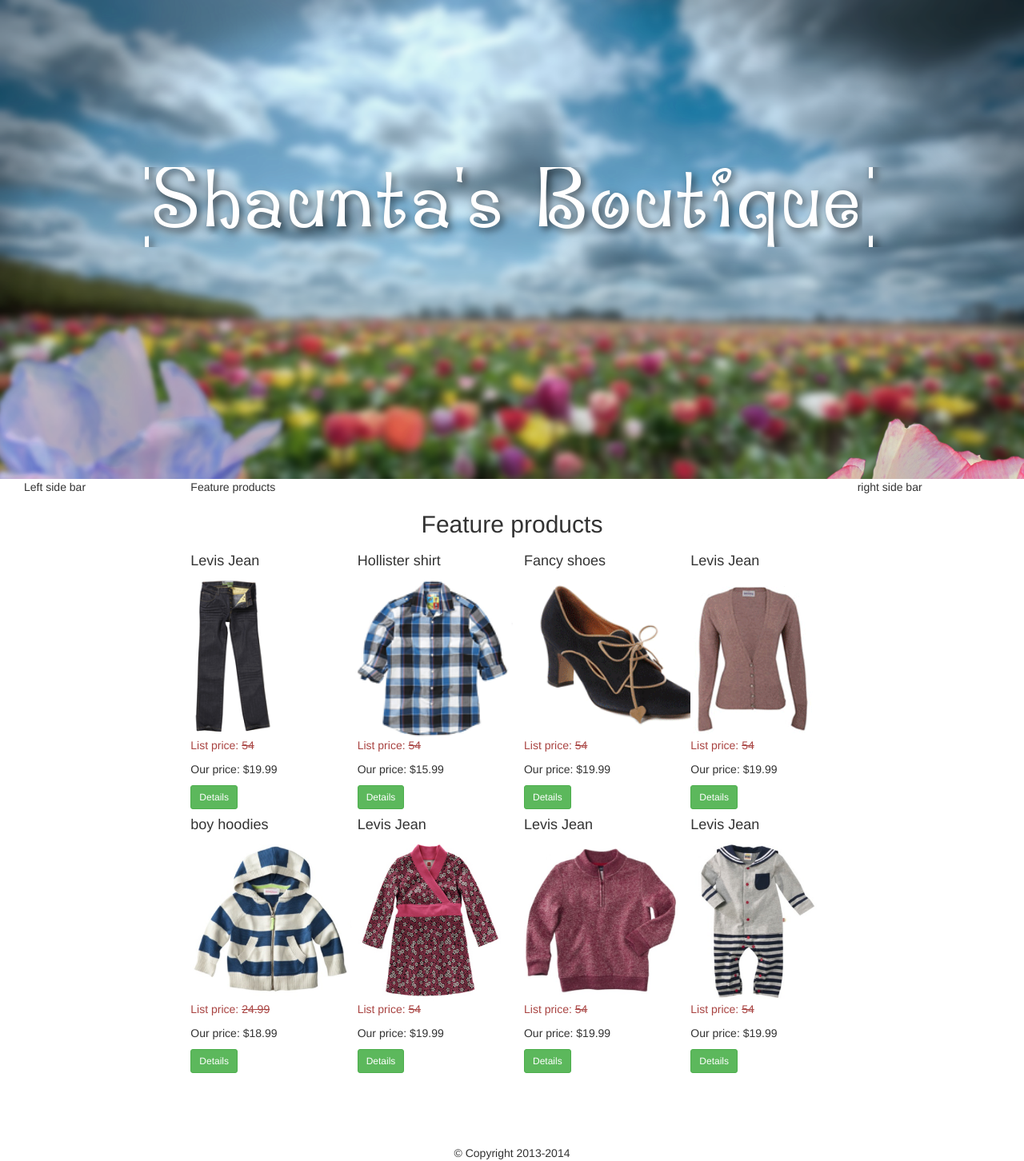
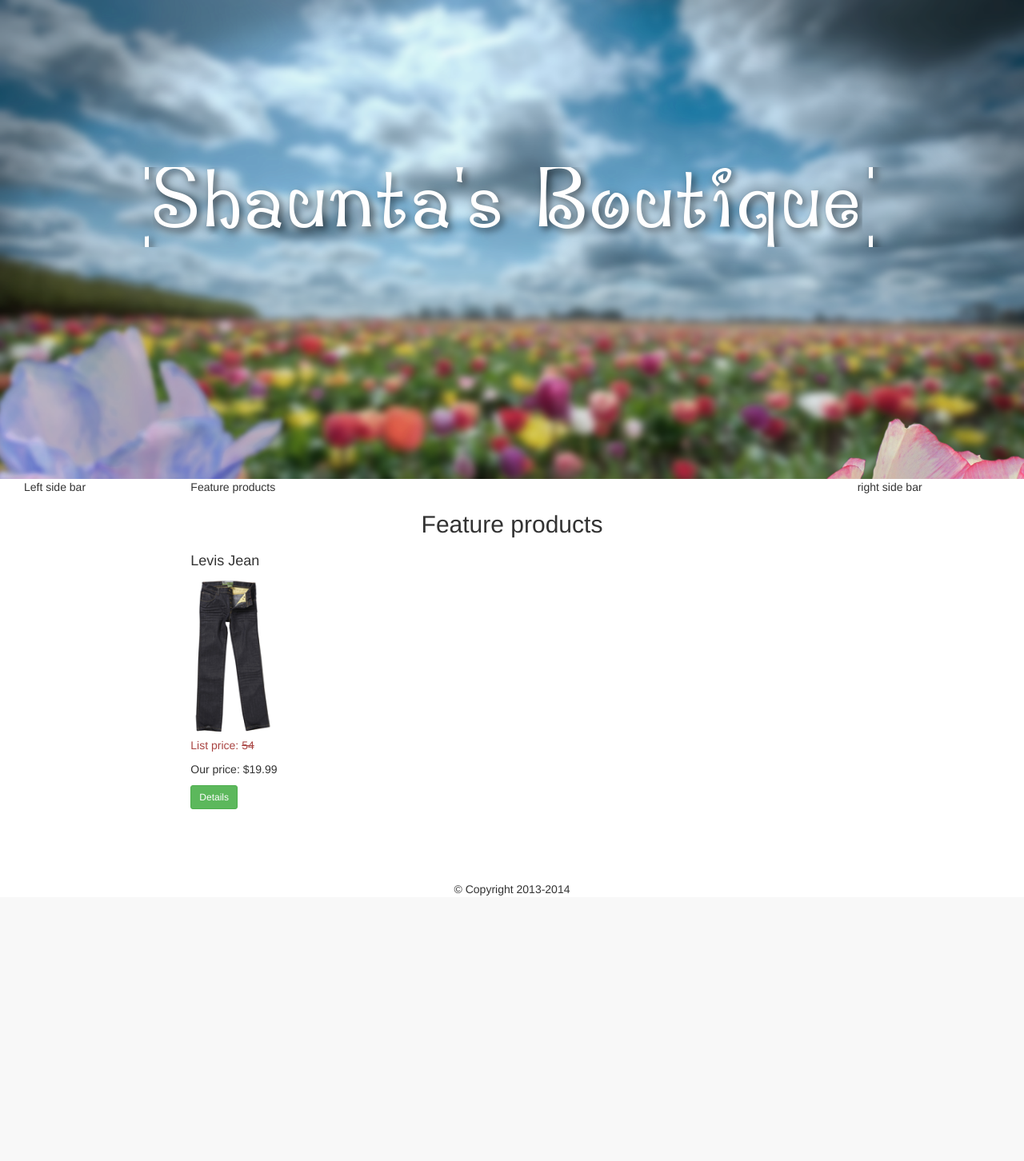
Before and after one commit to hanjin66/PHPEcommerce, a PHP site: page / in a window 1280 px wide. Shown: the part 51-1503 px from the top of the page at 80% size. After the commit the page ends 1171 px from the top, so only its background shows below. Run offline with PHP 8.4, Linux system fonts and the light colour scheme; data that the repository does not hold is empty; some libraries are stand-ins or nearby versions.

Commit message:
second commit

```diff
--- a/core/init.php
+++ b/core/init.php
@@ -5,6 +5,4 @@ echo 'Database conenction failed with following erro: '. mysql_connect_error();
 die();
 }
 
-
-
 ?>
--- a/index.php
+++ b/index.php
@@ -3,9 +3,10 @@
 require_once 'core/init.php';
 include 'includes/head.php';
 include 'includes/navigation.php';
- include 'includes/headerfull.php';
- include 'includes/leftbar.php';
+include 'includes/headerfull.php';
+include 'includes/leftbar.php';
 
+$sql = "SELECT * FROM products WHERE featured =1";
  ?>
 
 
@@ -26,69 +27,7 @@ include 'includes/navigation.php';
                     <p class="price">Our price: $19.99</p>
                     <button type="button" class="btn btn-sm btn-success" data-toggle="modal" data-target="#details-1">Details</button>
                 </div>
-                <div class="col-md-3">
-                    <h4>Hollister shirt</h4>
-                    <img src="images/products/men1.png" alt="Hollister shirt" class="img-thumb" />
-                    <p class="list-price text-danger"> List price:
-                        <s>54</s>
-                    </p>
-                    <p class="price">Our price: $15.99</p>
-                    <button type="button" class="btn btn-sm btn-success" data-toggle="modal" data-target="#details-1">Details</button>
-                </div>
-                <div class="col-md-3">
-                    <h4>Fancy shoes</h4>
-                    <img src="images/products/women6.png" alt="Fancy shoes" class="img-thumb" />
-                    <p class="list-price text-danger"> List price:
-                        <s>54</s>
-                    </p>
-                    <p class="price">Our price: $19.99</p>
-                    <button type="button" class="btn btn-sm btn-success" data-toggle="modal" data-target="#details-1">Details</button>
-                </div>
-                <div class="col-md-3">
-                    <h4>Levis Jean</h4>
-                    <img src="images/products/women7.png" alt="levis Jeans" class="img-thumb" />
-                    <p class="list-price text-danger"> List price:
-                        <s>54</s>
-                    </p>
-                    <p class="price">Our price: $19.99</p>
-                    <button type="button" class="btn btn-sm btn-success" data-toggle="modal" data-target="#details-1">Details</button>
-                </div>
-                <div class="col-md-3">
-                    <h4>boy hoodies</h4>
-                    <img src="images/products/boys1.png" alt="boy hoodies" class="img-thumb" />
-                    <p class="list-price text-danger"> List price:
-                        <s>24.99</s>
-                    </p>
-                    <p class="price">Our price: $18.99</p>
-                    <button type="button" class="btn btn-sm btn-success" data-toggle="modal" data-target="#details-1">Details</button>
-                </div>
-                <div class="col-md-3">
-                    <h4>Levis Jean</h4>
-                    <img src="images/products/girls3.png" alt="levis Jeans" class="img-thumb" />
-                    <p class="list-price text-danger"> List price:
-                        <s>54</s>
-                    </p>
-                    <p class="price">Our price: $19.99</p>
-                    <button type="button" class="btn btn-sm btn-success" data-toggle="modal" data-target="#details-1">Details</button>
-                </div>
-                <div class="col-md-3">
-                    <h4>Levis Jean</h4>
-                    <img src="images/products/boys3.png" alt="levis Jeans" class="img-thumb" />
-                    <p class="list-price text-danger"> List price:
-                        <s>54</s>
-                    </p>
-                    <p class="price">Our price: $19.99</p>
-                    <button type="button" class="btn btn-sm btn-success" data-toggle="modal" data-target="#details-1">Details</button>
-                </div>
-                <div class="col-md-3">
-                    <h4>Levis Jean</h4>
-                    <img src="images/products/boys5.png" alt="levis Jeans" class="img-thumb" />
-                    <p class="list-price text-danger"> List price:
-                        <s>54</s>
-                    </p>
-                    <p class="price">Our price: $19.99</p>
-                    <button type="button" class="btn btn-sm btn-success" data-toggle="modal" data-target="#details-1">Details</button>
-                </div>
+
             </div>
         </div>
 
```
